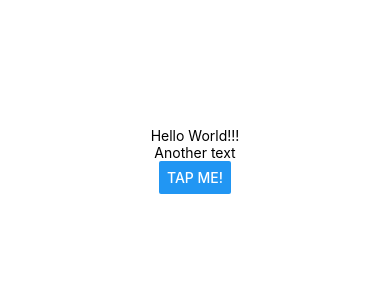
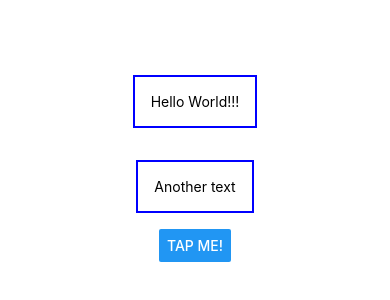
Before and after one commit to edsonjmv/rncourse, a React Native app: screen / in a window 390 px wide. Shown: the part 262-562 px from the top of the page. Built offline with nearby package versions, Linux system fonts and the light colour scheme.

Commit message:
Styling react-native apps

```diff
--- a/App.js
+++ b/App.js
@@ -3,8 +3,8 @@
 export default function App() {
   return (
     <View style={styles.container}>
-      <Text>Hello World!!!</Text>
-      <Text>Another text</Text>
+      <Text style={styles.dummyText}>Hello World!!!</Text>
+      <Text style={styles.dummyText}>Another text</Text>
       <Button title="Tap me!" />
     </View>
   );
@@ -16,5 +16,11 @@
     backgroundColor: '#fff',
     alignItems: 'center',
     justifyContent: 'center'
+  },
+  dummyText: {
+    margin: 16,
+    padding: 16,
+    borderWidth: 2,
+    borderColor: 'blue'
   }
 });
```
